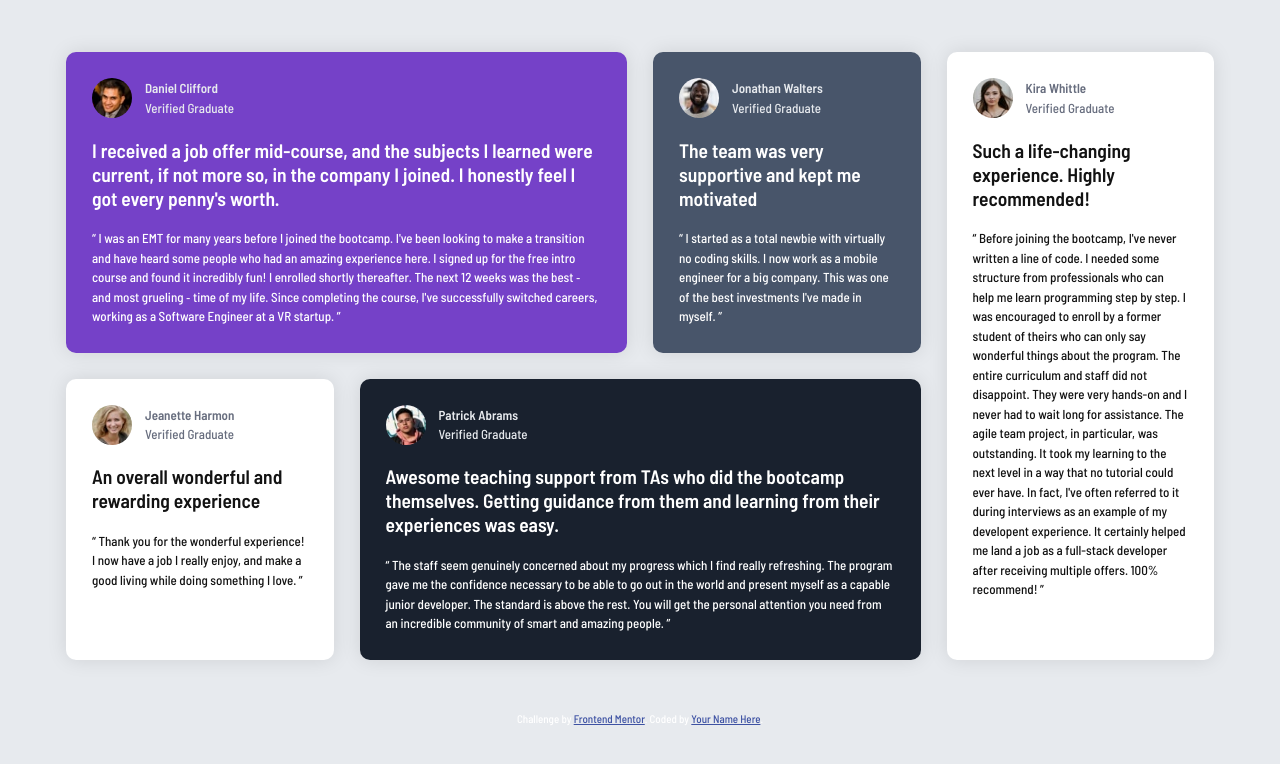
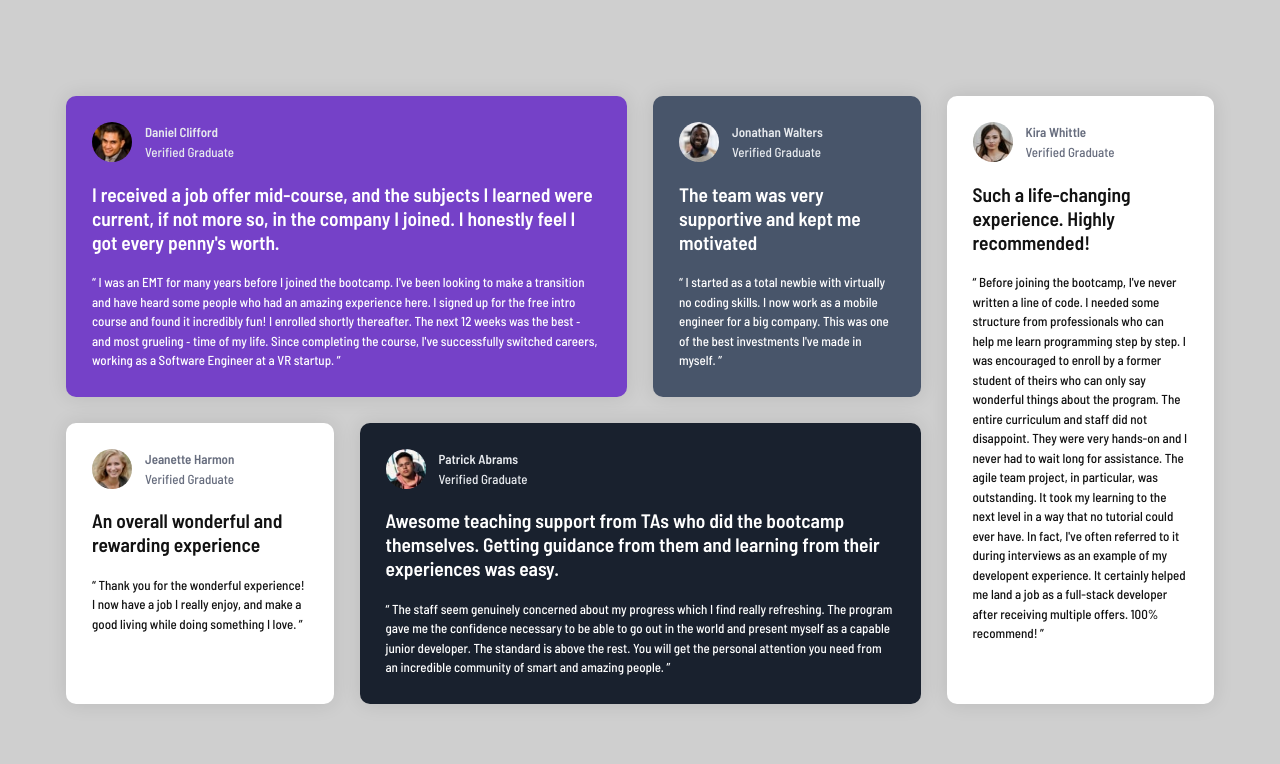
Before and after one commit to lanxCity/8-testimonials-grid-section-main, a plain HTML site: page index.html in a window 1280 px wide. Drawn offline with Linux system fonts and the light colour scheme.

Commit message:
Centering the card section

```diff
--- a/index.html
+++ b/index.html
@@ -172,12 +172,12 @@
         </article>
       </section>
 
-      <div class="attribution">
+      <!-- <div class="attribution">
         Challenge by
         <a href="https://www.frontendmentor.io?ref=challenge" target="_blank"
           >Frontend Mentor</a
         >. Coded by <a href="#">Your Name Here</a>.
-      </div>
+      </div> -->
     </div>
   </body>
 </html>
--- a/styles/style.css
+++ b/styles/style.css
@@ -24,7 +24,11 @@ html {
 }
 
 body {
-    background-color: var(--Grey-100);
+    background-color: var(--Grey-200);
+    display: flex;
+    align-items: center;
+    justify-content: center;
+    min-height: 100vh;
 }
 
 *,
@@ -68,7 +72,6 @@ h4 {
 
 .wrapper {
     max-width: 1200px;
-    margin: auto;
 }
 
 .testimonials {
```
